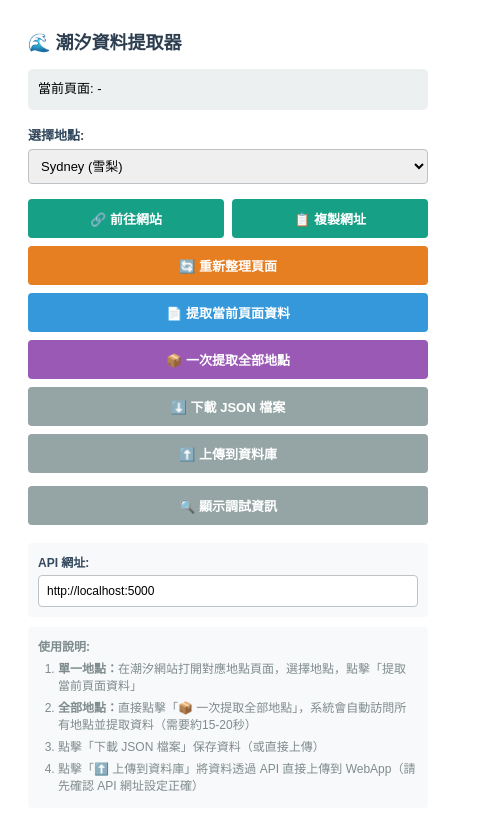
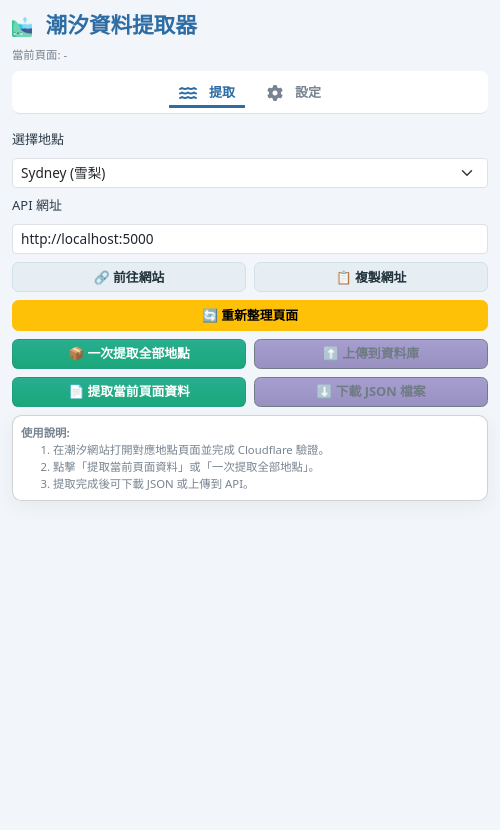
Before and after one commit to lawrence8358/JoyceTools, a browser extension: page TideDataExtractor/popup.html in a window 400 px wide. Both pictures are taken after a click on the button "🔄 重新整理頁面". Shown: the whole page, 500 px wide, since content can reach past the window. Drawn offline with nearby package versions, Linux system fonts and the light colour scheme.

Commit message:
調正潮汐資料提取器介面 UI

```diff
--- /dev/null
+++ b/TideDataExtractor/popup.css
@@ -0,0 +1,81 @@
+:root{
+  --bg: #f2f6fa;
+  --panel: #ffffff;
+  --text: #2b3b48;
+  --muted: #788491;
+  --primary: #2e6da4;
+  --accent: #1f9ad6;
+}
+
+body{
+  font-family: 'Microsoft YaHei', system-ui, -apple-system, 'Segoe UI', Roboto, Arial;
+  background: var(--bg);
+  color: var(--text);
+  margin: 0; padding: 12px; min-width: 500px; font-size: 13px;
+}
+
+h4{ margin-bottom: 6px; color: var(--primary); font-weight:700; }
+
+.app-icon{ width:20px; height:20px; vertical-align:middle; margin-right:8px; }
+
+.small.text-muted{ color: var(--muted) !important; }
+
+.nav-tabs {
+  display: flex;
+  justify-content: center;
+  gap: 12px;
+  padding: 6px;
+  margin-bottom: 12px;
+  background: #fff;
+  border-radius: 8px;
+  align-items: center;
+}
+.nav-tabs .nav-link{
+  color: var(--muted);
+  border: none;
+  background: transparent;
+  display: inline-flex;
+  align-items: center;
+  gap: .5rem;
+  padding: 6px 10px;
+  font-weight: 600;
+  white-space: nowrap;
+}
+.nav-tabs .nav-link .fa-solid{ color: var(--muted); font-size: 16px; }
+.nav-tabs .nav-link .tab-label{ font-size: 13px; color: var(--muted); }
+.nav-tabs .nav-link:hover{ color: var(--primary); }
+.nav-tabs .nav-link.active{ color: var(--primary); box-shadow: inset 0 -3px 0 var(--primary); }
+.nav-tabs .nav-link.active .fa-solid, .nav-tabs .nav-link.active .tab-label{ color: var(--primary); }
+
+.btn { border-radius: .4rem; }
+
+/* Button groups by function */
+.btn-aux { background: #e6eef4; color: #21323a; border: 1px solid #cfe0e9; }
+.btn-aux:hover{ background: #d6e6ef; color: #21323a; }
+
+.btn-main { background: linear-gradient(180deg,#27ae8f,#1ba77a); color: #fff; border: 1px solid rgba(0,0,0,0.08); box-shadow: 0 0.6px 0 rgba(255,255,255,0.04) inset; }
+.btn-main:hover{ background: #178f64; color: #fff; }
+
+.btn-backup { background: linear-gradient(180deg,#7f6fbf,#6b5aa8); color: #fff; border: 1px solid rgba(0,0,0,0.08); box-shadow: 0 0.6px 0 rgba(255,255,255,0.04) inset; }
+.btn-backup:hover{ background: #5a478d; color: #fff; }
+
+.btn-aux:disabled, .btn-main:disabled, .btn-backup:disabled{ opacity: 0.65; cursor:not-allowed; filter: grayscale(6%); }
+
+.btn:focus{ outline: 3px solid rgba(50,90,110,0.12); outline-offset: 0.5px; }
+
+.d-grid .btn, .d-flex .btn { font-weight: 600; }
+.equal-width .btn { flex: 1 1 0; min-width: 0; white-space: nowrap; overflow: hidden; text-overflow: ellipsis; }
+.btn-sm { font-size: 0.8rem; padding: .28rem .5rem; }
+
+.card{ background: var(--panel); border-radius: .6rem; box-shadow: 0 6px 18px rgba(36,52,71,0.06); }
+.card .card-body{ padding: .65rem; }
+
+#status{ margin-top: 10px; }
+
+.card .small{ color: var(--muted); }
+
+.form-control.form-control-sm, .form-select.form-select-sm{ font-size: .85rem; }
+
+.mb-2{ margin-bottom: .5rem !important; }
+
+@media (max-width:420px){ body{ width: 380px; } }
--- a/TideDataExtractor/popup.html
+++ b/TideDataExtractor/popup.html
@@ -1,228 +1,92 @@
 <!DOCTYPE html>
 <html>
+
 <head>
   <meta charset="UTF-8">
-  <title>潮汐資料擷取器</title>
-  <style>
-    body {
-      width: 400px;
-      padding: 20px;
-      font-family: 'Microsoft YaHei', sans-serif;
-    }
-    h2 {
-      margin: 0 0 15px 0;
-      color: #2c3e50;
-      font-size: 18px;
-    }
-    .info {
-      background: #ecf0f1;
-      padding: 10px;
-      border-radius: 5px;
-      margin-bottom: 15px;
-      font-size: 13px;
-      line-height: 1.6;
-    }
-    .location-select {
-      margin-bottom: 15px;
-    }
-    label {
-      display: block;
-      margin-bottom: 5px;
-      font-weight: bold;
-      font-size: 13px;
-      color: #34495e;
-    }
-    select {
-      width: 100%;
-      padding: 8px;
-      border: 1px solid #bdc3c7;
-      border-radius: 4px;
-      font-size: 13px;
-    }
-    /* 統一按鈕基本樣式 */
-    button {
-      width: 100%;
-      padding: 10px;
-      color: white;
-      border: none;
-      border-radius: 4px;
-      cursor: pointer;
-      font-size: 13px;
-      font-weight: bold;
-      margin-bottom: 8px;
-      background: #3498db;
-    }
-    button:hover {
-      background: #2980b9;
-    }
-    button:disabled {
-      background: #95a5a6;
-      cursor: not-allowed;
-    }
-    #status {
-      margin-top: 15px;
-      padding: 10px;
-      border-radius: 4px;
-      font-size: 13px;
-      display: none;
-    }
-    #status.success {
-      background: #d4edda;
-      color: #155724;
-      border: 1px solid #c3e6cb;
-    }
-    #status.error {
-      background: #f8d7da;
-      color: #721c24;
-      border: 1px solid #f5c6cb;
-    }
-    #status.info {
-      background: #d1ecf1;
-      color: #0c5460;
-      border: 1px solid #bee5eb;
-    }
-    .instructions {
-      font-size: 12px;
-      color: #7f8c8d;
-      margin-top: 10px;
-      padding: 10px;
-      background: #f8f9fa;
-      border-radius: 4px;
-    }
-    .instructions ol {
-      margin: 5px 0;
-      padding-left: 20px;
-    }
-    .instructions li {
-      margin: 5px 0;
-    }
-    /* URL 操作區域 */
-    .url-actions {
-      display: flex;
-      gap: 8px;
-      margin-bottom: 8px;
-    }
-    .url-btn {
-      flex: 1;
-      padding: 10px;
-      background: #16a085;
-      margin-bottom: 0;
-    }
-    .url-btn:hover {
-      background: #138d75;
-    }
-    /* 重新整理按鈕 */
-    .reload-btn {
-      background: #e67e22;
-    }
-    .reload-btn:hover {
-      background: #d35400;
-    }
-    /* 調試按鈕 */
-    .debug-btn {
-      background: #95a5a6;
-      margin-top: 5px;
-    }
-    .debug-btn:hover {
-      background: #7f8c8d;
-    }
-    /* 提取全部按鈕 */
-    .extract-all-btn {
-      background: #9b59b6;
-    }
-    .extract-all-btn:hover {
-      background: #8e44ad;
-    }
-    /* 上傳按鈕 */
-    .upload-btn {
-      background: #27ae60;
-    }
-    .upload-btn:hover {
-      background: #219a52;
-    }
-    /* API 設定區域 */
-    .api-settings {
-      margin-top: 10px;
-      padding: 10px;
-      background: #f8f9fa;
-      border-radius: 4px;
-      margin-bottom: 10px;
-    }
-    .api-settings label {
-      font-size: 12px;
-      margin-bottom: 5px;
-    }
-    .api-settings input {
-      width: 100%;
-      padding: 8px;
-      border: 1px solid #bdc3c7;
-      border-radius: 4px;
-      font-size: 12px;
-      box-sizing: border-box;
-    }
-    #debugInfo {
-      margin-top: 10px;
-      padding: 10px;
-      background: #2c3e50;
-      color: #ecf0f1;
-      border-radius: 4px;
-      font-size: 11px;
-      font-family: 'Consolas', 'Courier New', monospace;
-      max-height: 200px;
-      overflow-y: auto;
-      white-space: pre-wrap;
-      word-break: break-all;
-      display: none;
-    }
-  </style>
+  <title>潮汐資料提取器</title>
+  <!-- Bootstrap CSS -->
+  <link href="https://cdn.jsdelivr.net/npm/bootstrap@5.3.2/dist/css/bootstrap.min.css" rel="stylesheet"
+    integrity="sha384-" crossorigin="anonymous">
+  <!-- Font Awesome for icons -->
+  <link rel="stylesheet" href="https://cdnjs.cloudflare.com/ajax/libs/font-awesome/6.4.0/css/all.min.css" integrity=""
+    crossorigin="anonymous">
+  <link rel="stylesheet" href="popup.css">
 </head>
+
 <body>
-  <h2>🌊 潮汐資料提取器</h2>
+  <h4 class="mb-2"><img src="icons/icon48.png" alt="icon" class="app-icon"> 潮汐資料提取器</h4>
 
-  <div class="info">
-    當前頁面: <span id="currentUrl">-</span>
-  </div>
+  <div class="mb-2 small text-muted">當前頁面: <span id="currentUrl">-</span></div>
 
-  <div class="location-select">
-    <label for="location">選擇地點:</label>
-    <select id="location">
+  <!-- Tabs -->
+  <ul class="nav nav-tabs" id="mainTabs" role="tablist">
+    <li class="nav-item" role="presentation">
+      <button class="nav-link active" id="extract-tab" data-bs-toggle="tab" data-bs-target="#extract" type="button"
+        role="tab"><i class="fa-solid fa-water me-1"></i><span class="tab-label">提取</span></button>
+    </li>
+    <li class="nav-item" role="presentation">
+      <button class="nav-link" id="settings-tab" data-bs-toggle="tab" data-bs-target="#settings" type="button"
+        role="tab"><i class="fa-solid fa-gear me-1"></i><span class="tab-label">設定</span></button>
+    </li>
+  </ul>
+  <div class="tab-content mt-3">
+    <div class="tab-pane fade show active" id="extract" role="tabpanel">
+
+      <div class="mb-2">
+        <label for="location" class="form-label">選擇地點</label>
+        <select id="location" class="form-select form-select-sm">
           <option value="Sydney">Sydney (雪梨)</option>
           <option value="Chennai">Chennai (清奈)</option>
           <option value="IndianOcean">Indian Ocean (印度洋)</option>
           <option value="Tokyo">Tokyo (東京)</option>
         </select>
       </div>
-
-  <div class="url-actions">
-    <button id="goToUrlBtn" class="url-btn">🔗 前往網站</button>
-    <button id="copyUrlBtn" class="url-btn">📋 複製網址</button>
+      <div class="mb-2">
+        <label for="apiUrl" class="form-label">API 網址</label>
+        <input type="text" id="apiUrl" class="form-control form-control-sm" placeholder="http://localhost:5000">
       </div>
 
-  <button id="reloadPageBtn" class="reload-btn">🔄 重新整理頁面</button>
-
-  <button id="extractBtn">📄 提取當前頁面資料</button>
-  <button id="extractAllBtn" class="extract-all-btn">📦 一次提取全部地點</button>
-  <button id="downloadBtn" disabled>⬇️ 下載 JSON 檔案</button>
-  <button id="uploadBtn" class="upload-btn" disabled>⬆️ 上傳到資料庫</button>
-  <button id="debugBtn" class="debug-btn">🔍 顯示調試資訊</button>
-
-  <div class="api-settings">
-    <label for="apiUrl">API 網址:</label>
-    <input type="text" id="apiUrl" placeholder="http://localhost:5000">
+      <div class="d-flex gap-2 mb-2 equal-width">
+        <button id="goToUrlBtn" class="btn btn-sm btn-aux">🔗 前往網站</button>
+        <button id="copyUrlBtn" class="btn btn-sm btn-aux">📋 複製網址</button>
       </div>
 
-  <div id="status"></div>
-  <div id="debugInfo"></div>
+      <div class="d-grid gap-2 mb-2">
+        <button id="reloadPageBtn" class="btn btn-sm btn-warning">🔄 重新整理頁面</button>
+      </div>
 
-  <div class="instructions">
+      <div class="d-flex gap-2 mb-2 equal-width">
+        <button id="extractAllBtn" class="btn btn-sm btn-main">📦 一次提取全部地點</button>
+        <button id="uploadBtn" class="btn btn-sm btn-backup" disabled>⬆️ 上傳到資料庫</button>
+      </div>
+
+      <div class="d-flex gap-2 mb-2 equal-width">
+        <button id="extractBtn" class="btn btn-sm btn-main">📄 提取當前頁面資料</button>
+        <button id="downloadBtn" class="btn btn-sm btn-backup" disabled>⬇️ 下載 JSON 檔案</button>
+      </div>
+
+      <div id="status" class="mt-2"></div>
+
+      <div class="card mt-2">
+        <div class="card-body p-2 small">
           <strong>使用說明:</strong>
-    <ol>
-      <li><strong>單一地點：</strong>在潮汐網站打開對應地點頁面，選擇地點，點擊「提取當前頁面資料」</li>
-      <li><strong>全部地點：</strong>直接點擊「📦 一次提取全部地點」，系統會自動訪問所有地點並提取資料（需要約15-20秒）</li>
-      <li>點擊「下載 JSON 檔案」保存資料（或直接上傳）</li>
-      <li>點擊「⬆️ 上傳到資料庫」將資料透過 API 直接上傳到 WebApp（請先確認 API 網址設定正確）</li>
+          <ol class="mb-0">
+            <li>在潮汐網站打開對應地點頁面並完成 Cloudflare 驗證。</li>
+            <li>點擊「提取當前頁面資料」或「一次提取全部地點」。</li>
+            <li>提取完成後可下載 JSON 或上傳到 API。</li>
           </ol>
         </div>
+      </div>
+
+    </div>
+    <div class="tab-pane fade" id="settings" role="tabpanel">
+      <div class="mb-2 small text-muted">未來會在此加入排程與進階設定。</div>
+    </div>
+  </div>
+
+  <!-- 載入 Bootstrap JS (for tabs) -->
+  <script src="https://cdn.jsdelivr.net/npm/bootstrap@5.3.2/dist/js/bootstrap.bundle.min.js" integrity=""
+    crossorigin="anonymous"></script>
 
   <!-- 載入所有 JavaScript 模組 -->
   <script src="config.js"></script>
@@ -232,4 +96,5 @@
   <script src="extractor.js"></script>
   <script src="popup.js"></script>
 </body>
+
 </html>
```
Also changed, not shown: TideDataExtractor/content.js (+1 -25 lines), TideDataExtractor/popup.js (+66 -15 lines), TideDataExtractor/ui.js (+11 -38 lines), 1 other file. Lines whose indentation alone changed are shown as unchanged.
